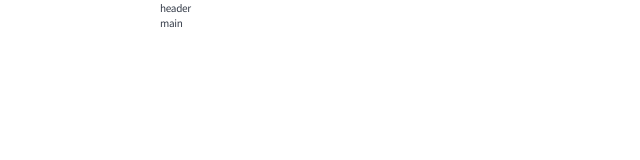
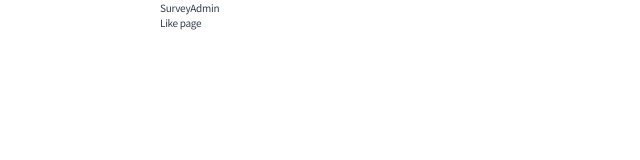
Before and after one commit to sggonee/cdri-books-seunggongwon, a React (Vite) app: page /like in a window 1280 px wide. Shown: the top 160 px of the page, without its empty margins (0-640 px from the left). Built offline with nearby package versions, Linux system fonts and the light colour scheme.

Commit message:
add pages for search and like

```diff
--- a/package.json
+++ b/package.json
@@ -12,7 +12,8 @@
   "dependencies": {
     "clsx": "^2.1.1",
     "react": "^19.1.1",
-    "react-dom": "^19.1.1"
+    "react-dom": "^19.1.1",
+    "react-router-dom": "^7.9.5"
   },
   "devDependencies": {
     "@eslint/js": "^9.36.0",
--- a/src/App.tsx
+++ b/src/App.tsx
@@ -1,10 +1,13 @@
-import Header from "./components/layout/Header";
+import { Outlet } from 'react-router-dom';
+import Header from './components/layout/Header';
 
 function App() {
   return (
     <>
       <Header />
-      <main className="l-container">main</main>
+      <main className="l-container">
+        <Outlet />
+      </main>
     </>
   );
 }
--- a/src/components/layout/Header.tsx
+++ b/src/components/layout/Header.tsx
@@ -1,5 +1,12 @@
+import { Link } from 'react-router-dom';
+
 const Header = () => {
-  return <header className="l-container">header</header>;
+  return (
+    <header className="l-container">
+      <Link to="/search">Survey</Link>
+      <Link to="/like">Admin</Link>
+    </header>
+  );
 };
 
 export default Header;
--- a/src/main.tsx
+++ b/src/main.tsx
@@ -1,10 +1,11 @@
-import { StrictMode } from "react";
-import { createRoot } from "react-dom/client";
-import App from "./App";
-import "./css/index.css";
+import { StrictMode } from 'react';
+import { createRoot } from 'react-dom/client';
+import { RouterProvider } from 'react-router-dom';
+import './css/index.css';
+import router from './routes/router';
 
-createRoot(document.getElementById("root")!).render(
+createRoot(document.getElementById('root')!).render(
   <StrictMode>
-    <App />
-  </StrictMode>
+    <RouterProvider router={router} />
+  </StrictMode>,
 );
--- /dev/null
+++ b/src/pages/like/index.tsx
@@ -0,0 +1,5 @@
+const Like = () => {
+  return <div>Like page</div>;
+};
+
+export default Like;
--- /dev/null
+++ b/src/pages/search/index.tsx
@@ -0,0 +1,5 @@
+const Search = () => {
+  return <div>Search page</div>;
+};
+
+export default Search;
--- /dev/null
+++ b/src/routes/router.tsx
@@ -0,0 +1,19 @@
+import { createBrowserRouter, Navigate } from 'react-router-dom';
+
+import App from '@/App';
+import Like from '@/pages/like';
+import Search from '@/pages/search';
+
+const router = createBrowserRouter([
+  {
+    path: '/',
+    element: <App />,
+    children: [
+      { index: true, element: <Navigate to="/search" replace /> },
+      { path: '/search', element: <Search /> },
+      { path: '/like', element: <Like /> },
+    ],
+  },
+]);
+
+export default router;
```
Also changed, not shown: 1 other file (tests, documents, lock files or other folders).
